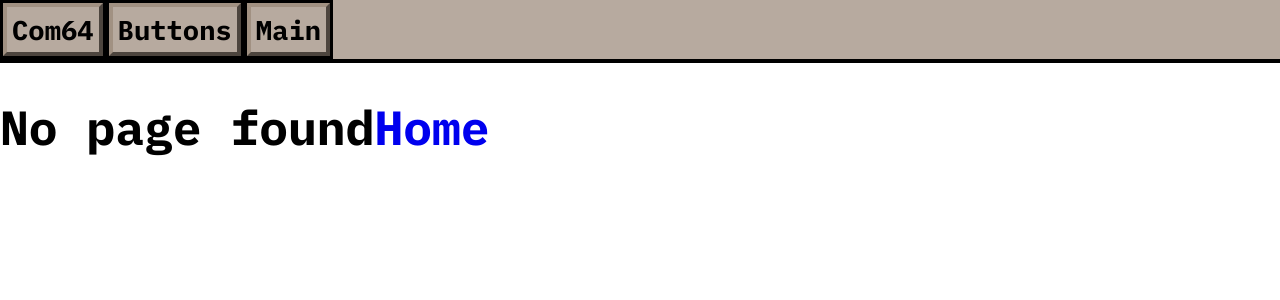
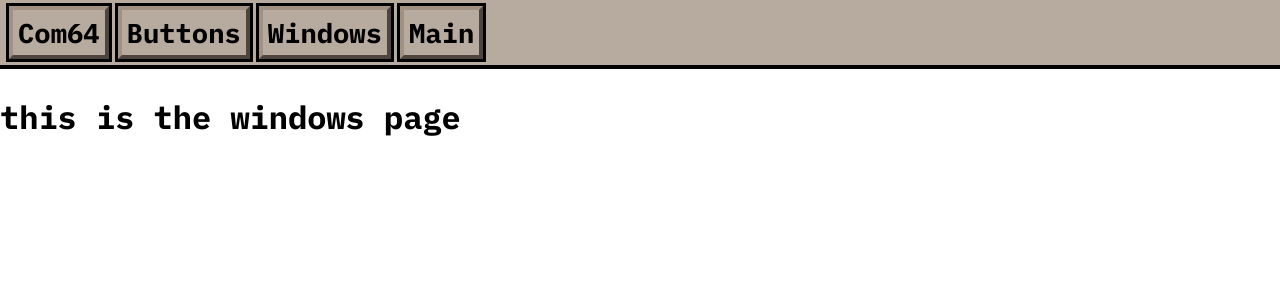
Before and after one commit to TPdkr/tpdkr_sandbox, a React (Vite) app in the folder sandbox/: page /tpdkr_sandbox/windows in a window 1280 px wide. Shown: the top 300 px of the page. Built offline with nearby package versions, Linux system fonts and the light colour scheme.

Commit message:
navbar styling updates and a new page

```diff
--- a/sandbox/src/App.jsx
+++ b/sandbox/src/App.jsx
@@ -4,6 +4,7 @@ import { BrowserRouter, Routes, Route } from "react-router-dom";
 import { Outlet, Link } from "react-router-dom";
 import Buttons from "./pages/Buttons";
 import Com64 from "./pages/Com64";
+import Windows from "./pages/Windows";
 
 function App() {
   return (
@@ -23,6 +24,7 @@ function App() {
           />
           <Route path="/tpdkr_sandbox/buttons" element={<Buttons />} />
           <Route path="/tpdkr_sandbox/com64" element={<Com64 />} />
+          <Route path="/tpdkr_sandbox/windows" element={<Windows></Windows>} />
           <Route
             path="*"
             element={
--- a/sandbox/src/components/Navbar.jsx
+++ b/sandbox/src/components/Navbar.jsx
@@ -62,6 +62,11 @@ export default function Navbar() {
             </RetroButton>
           </li>
           <li>
+            <RetroButton path="/tpdkr_sandbox/windows" fullwidth={true}>
+              <h4>Windows</h4>
+            </RetroButton>
+          </li>
+          <li>
             <RetroButton path="/tpdkr_sandbox/" fullwidth={true}>
               <h4>Main</h4>
             </RetroButton>
--- a/sandbox/src/components/Navbar.module.css
+++ b/sandbox/src/components/Navbar.module.css
@@ -18,10 +18,8 @@ NAVIGATION BAR
 .Navbar ul {
   list-style: none;
   display: flex;
-}
-
-.Navbar .home-li {
-  margin-right: auto;
+  padding: 3px;
+  gap: 3px;
 }
 
 .Navbar li {
@@ -78,6 +76,7 @@ NAVIGATION BAR
   }
 
   .OpenSideBarPanel {
+    position: sticky;
     display: flex;
   }
 
--- /dev/null
+++ b/sandbox/src/pages/Windows.jsx
@@ -0,0 +1,7 @@
+export default function Windows() {
+  return (
+    <>
+      <h3>this is the windows page</h3>
+    </>
+  );
+}
```
